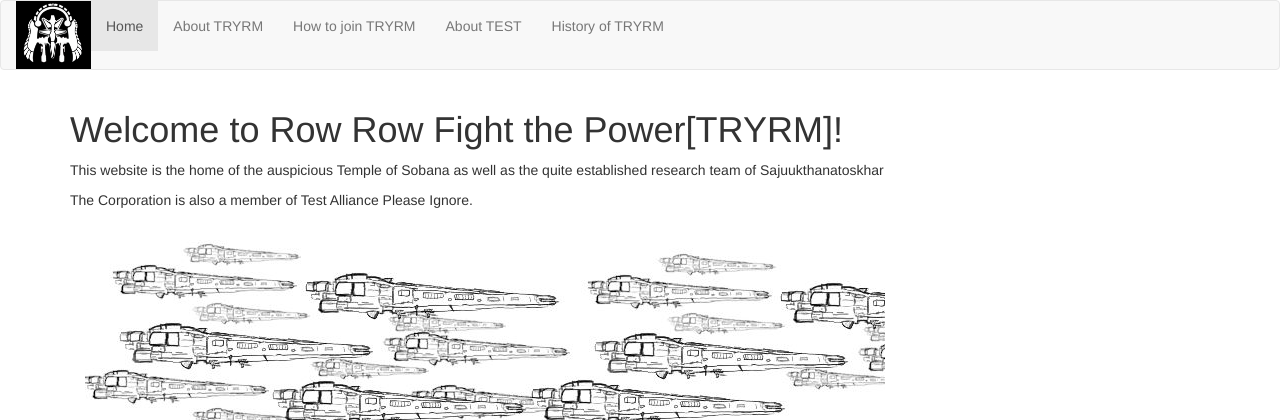
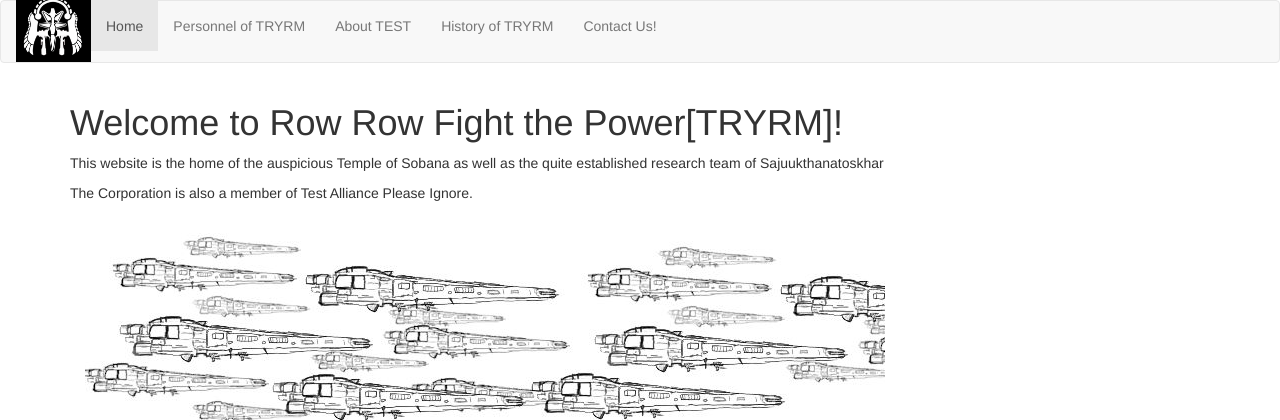
Before and after one commit to sajuukthanatoskhar/tryrmwebsite, a PHP site: page / in a window 1280 px wide. Shown: the top 420 px of the page. Run offline with PHP 8.4, Linux system fonts and the light colour scheme; some libraries are stand-ins or nearby versions.

Commit message:
Changed EVERYTHING

```diff
--- a/includes/menu.php
+++ b/includes/menu.php
@@ -1,16 +1,29 @@
-  <nav class="navbar navbar-default">
+<nav class="navbar navbar-default">
+
   <div class="container-fluid">
+
     <div class="navbar-header">
-      <a href="#" class="navbar-left"><img style="max-width:75px; margin-top: 0px;"
+
+      <a href="#" class="navbar-left"><img style="max-width:75px; margin-top: -7px;"
+
              src="sobana.png"></a>
+
     </div>
+
     <ul class="nav navbar-nav">
-      <li class="active"><a href="index">Home</a></li>
-      <li><a href="about_tryrm">About TRYRM</a></li>
-	  <li><a href="recruitment">How to join TRYRM</a></li>
-      <li><a href="about_TEST">About TEST</a></li>
-      <li><a href="history_of_TRYRM">History of TRYRM</a></li>
-	  <!--<li><a href="contactus.php">Contact Us!</a></li>-->
+
+      <li class="active"><a href="index.php">Home</a></li>
+
+      <li><a href="about_tryrm.php">Personnel of TRYRM</a></li>
+
+      <li><a href="about_TEST.php">About TEST</a></li>
+
+      <li><a href="history_of_TRYRM.php">History of TRYRM</a></li>
+
+	  <li><a href="contactus.php">Contact Us!</a></li>
+
     </ul>
+
   </div>
+
 </nav>
--- a/index.php
+++ b/index.php
@@ -12,14 +12,11 @@
 
 	<?php
 	include("includes/menu.php");
-
 	?>
 
 
 
   <body>
-
-
 
   <div class="container">
   <h1>  Welcome to Row Row Fight the Power[TRYRM]! </h1>
```
Also changed, not shown: menu.php (deleted, +0 -29 lines).
